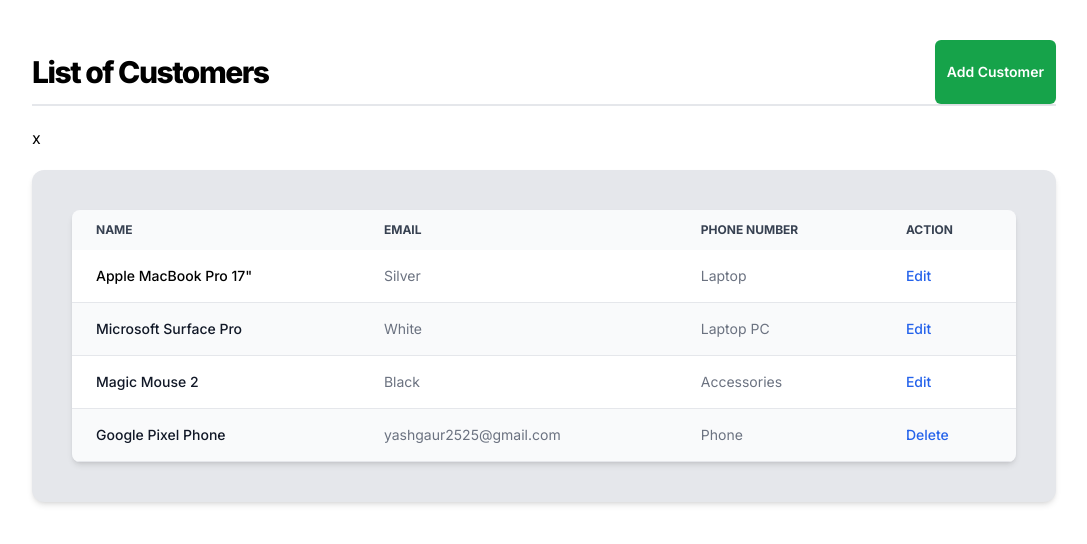
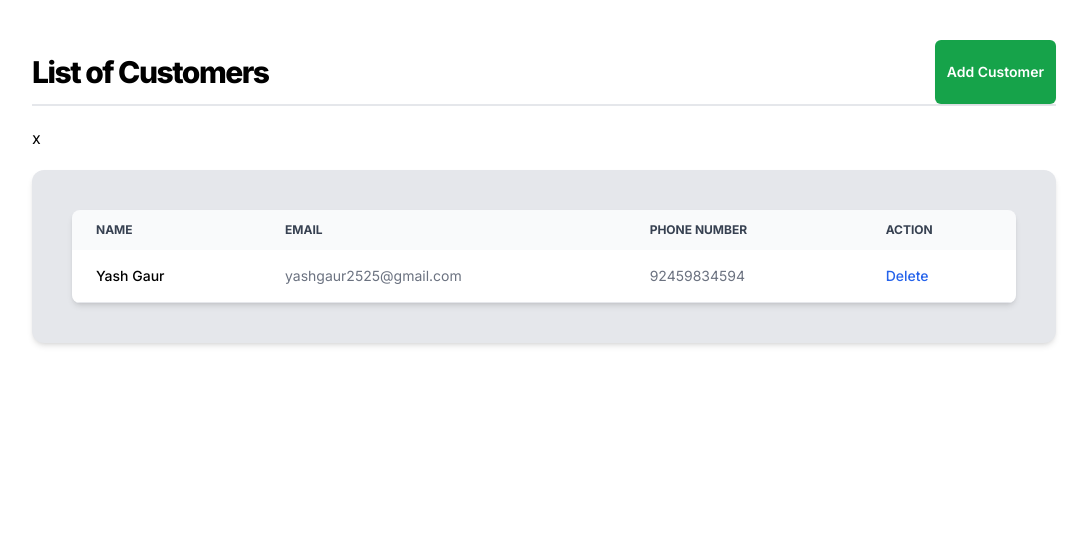
Before and after one commit to THEYASHGAUR/Customer-Data-Management-app, a Next.js app: page / in a window 1280 px wide. Shown: the top 544 px of the page, without its empty margins (96-1183 px from the left). Built offline with nearby package versions, Linux system fonts and the light colour scheme.

Commit message:
in process

```diff
--- a/app/page.js
+++ b/app/page.js
@@ -36,64 +36,20 @@
             <tbody>
               <tr className="bg-white border-b  dark:border-gray-700">
                 <th scope="row" className="px-6 py-4 font-medium text-black whitespace-nowrap">
-                  Apple MacBook Pro 17"
-                </th>
-                <td className="px-6 py-4">
-                  Silver
-                </td>
-                <td className="px-6 py-4">
-                  Laptop
-                </td>
-
-                <td className="px-6 py-4">
-                  <a href="#" className="font-medium text-blue-600 dark:text-blue-500 hover:underline">Edit</a>
-                </td>
-              </tr>
-              <tr className="border-b bg-gray-50  dark:border-gray-700">
-                <th scope="row" className="px-6 py-4 font-medium text-gray-900 whitespace-nowrap ">
-                  Microsoft Surface Pro
-                </th>
-                <td className="px-6 py-4">
-                  White
-                </td>
-                <td className="px-6 py-4">
-                  Laptop PC
-                </td>
-
-                <td className="px-6 py-4">
-                  <a href="#" className="font-medium text-blue-600 dark:text-blue-500 hover:underline">Edit</a>
-                </td>
-              </tr>
-              <tr className="bg-white border-b  dark:border-gray-700">
-                <th scope="row" className="px-6 py-4 font-medium text-gray-900 whitespace-nowrap">
-                  Magic Mouse 2
-                </th>
-                <td className="px-6 py-4">
-                  Black
-                </td>
-                <td className="px-6 py-4">
-                  Accessories
-                </td>
-
-                <td className="px-6 py-4">
-                  <a href="#" className="font-medium text-blue-600 dark:text-blue-500 hover:underline">Edit</a>
-                </td>
-              </tr>
-              <tr className="border-b bg-gray-50  dark:border-gray-700">
-                <th scope="row" className="px-6 py-4 font-medium text-gray-900 whitespace-nowrap">
-                  Google Pixel Phone
+                  Yash Gaur
                 </th>
                 <td className="px-6 py-4">
                   yashgaur2525@gmail.com
                 </td>
                 <td className="px-6 py-4">
-                  Phone
+                  92459834594
                 </td>
 
                 <td className="px-6 py-4">
                   <a href="#" className="font-medium text-blue-600 dark:text-blue-500 hover:underline">Delete</a>
                 </td>
               </tr>
+
 
             </tbody>
           </table>
```
